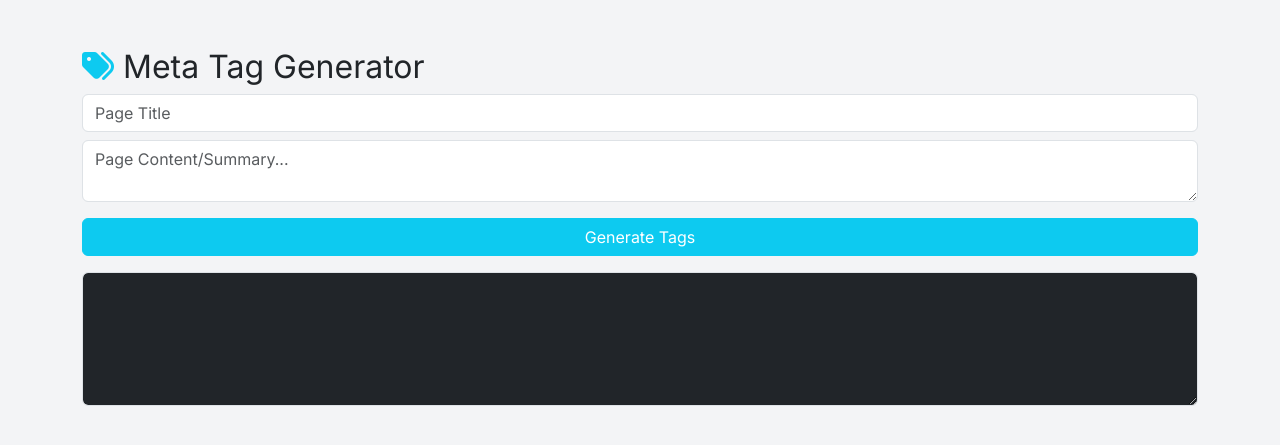
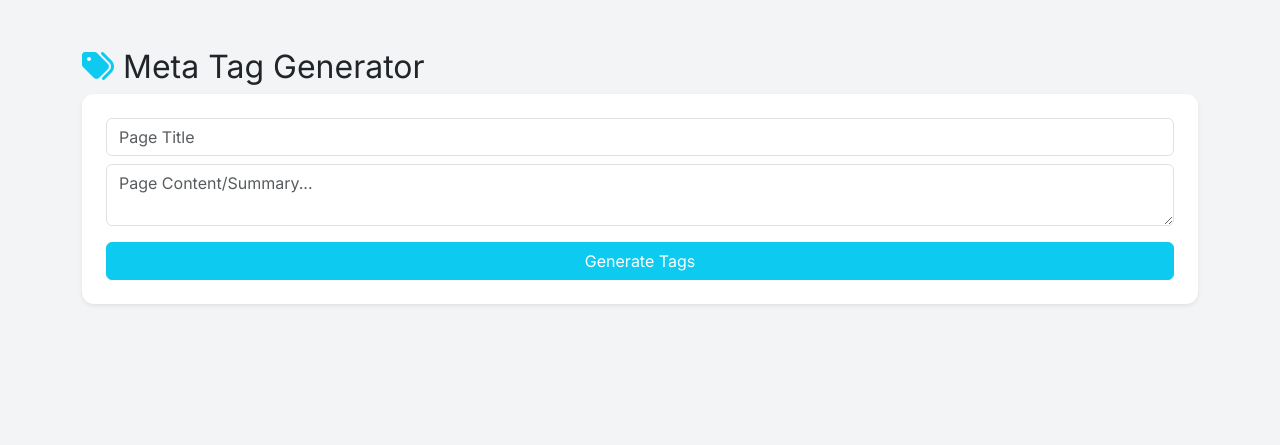
Before and after one commit to dilawar47866/MySEOTooler_V5, a Python web app: template templates/meta_tags.html in a window 1280 px wide. Shown: the top 445 px of the page. Run offline with Jinja, Linux system fonts and the light colour scheme; the template is opened without the code that fills it, so the values that code supplies are empty.

Commit message:
Update meta_tags.html

```diff
--- a/templates/meta_tags.html
+++ b/templates/meta_tags.html
@@ -2,17 +2,23 @@
 {% block content %}
 <div class="container mt-5">
     <h2><i class="fas fa-tags text-info"></i> Meta Tag Generator</h2>
-    <input type="text" id="title" class="form-control mb-2" placeholder="Page Title">
-    <textarea id="desc" class="form-control mb-3" placeholder="Page Content/Summary..."></textarea>
-    <button class="btn btn-info text-white w-100" onclick="genMeta()">Generate Tags</button>
-    <textarea id="output" class="form-control mt-3 bg-dark text-success" rows="5" readonly></textarea>
+    <div class="card p-4 shadow-sm">
+        <input type="text" id="title" class="form-control mb-2" placeholder="Page Title">
+        <textarea id="desc" class="form-control mb-3" placeholder="Page Content/Summary..."></textarea>
+        <button class="btn btn-info text-white w-100" onclick="genMeta()">Generate Tags</button>
+    </div>
+    <div id="loading" class="text-center mt-3 d-none"><div class="spinner-border"></div></div>
+    <textarea id="output" class="form-control mt-3 bg-dark text-success d-none" rows="5" readonly></textarea>
 </div>
 <script>
 async function genMeta() {
     const t = document.getElementById('title').value;
     const c = document.getElementById('desc').value;
+    document.getElementById('loading').classList.remove('d-none');
     const res = await fetch('/api/generate-content', {method:'POST', headers:{'Content-Type':'application/json'}, body:JSON.stringify({keyword: `Write a Meta Title (max 60 chars) and Meta Description (max 160 chars) for: Title: ${t}, Content: ${c}. Output as HTML meta tags.`, mode:'standard'})});
     const d = await res.json();
+    document.getElementById('loading').classList.add('d-none');
+    document.getElementById('output').classList.remove('d-none');
     document.getElementById('output').value = d.content;
 }
 </script>
```
